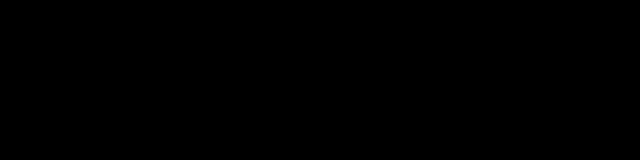
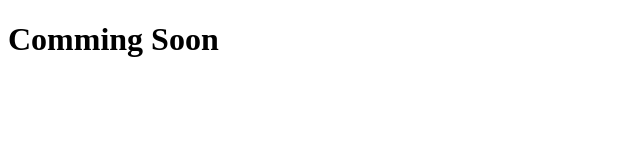
Before and after one commit to webofiy/m.waqas, a plain HTML site: page index.html in a window 1280 px wide. Shown: the whole page, without its empty margins (0-640 px from the left). Drawn offline with Linux system fonts and the light colour scheme.

Commit message:
modfications

```diff
--- a/index.html
+++ b/index.html
@@ -7,15 +7,7 @@
     <title>Document</title>
 </head>
 <style>
-    body{
-        margin: 0 auto;
-        padding:  0 auto;
-        background-color: black ;
-    }
-    body:nth-child(1){
-    color: aliceblue;
 
-    }
 </style>
 <body>
     <h1> Comming Soon </h1>
```
